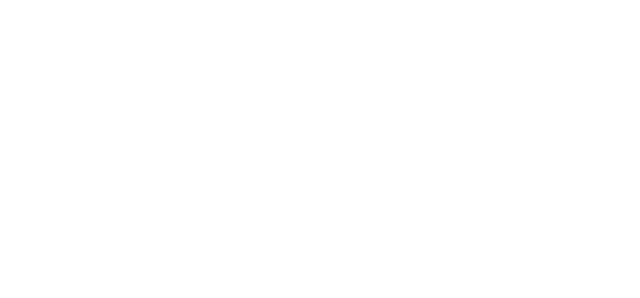
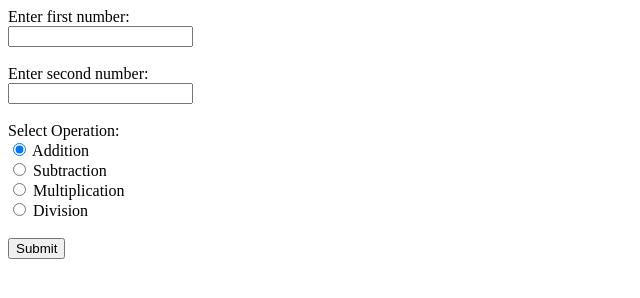
Before and after one commit to SpoortiKadam/SPOORTIKADAM, a plain HTML site: page index.html in a window 1280 px wide. Shown: the whole page, without its empty margins (0-640 px from the left). Drawn offline with Linux system fonts and the light colour scheme.

Commit message:
Form is added into html file

```diff
--- a/index.html
+++ b/index.html
@@ -6,6 +6,20 @@
     <title>Document</title>
 </head>
 <body>
+     <form action="CalculatorServlet" method="post">
+    <label>Enter first number:</label><br>
+    <input type="text" name="num1"><br><br>
 
+    <label>Enter second number:</label><br>
+    <input type="text" name="num2"><br><br>
+
+    <label>Select Operation:</label><br>
+    <input type="radio" name="opt" value="1" checked> Addition<br>
+    <input type="radio" name="opt" value="2"> Subtraction<br>
+    <input type="radio" name="opt" value="3"> Multiplication<br>
+    <input type="radio" name="opt" value="4"> Division<br><br>
+
+    <input type="submit" value="Submit">
+  </form>
 </body>
 </html>
```
